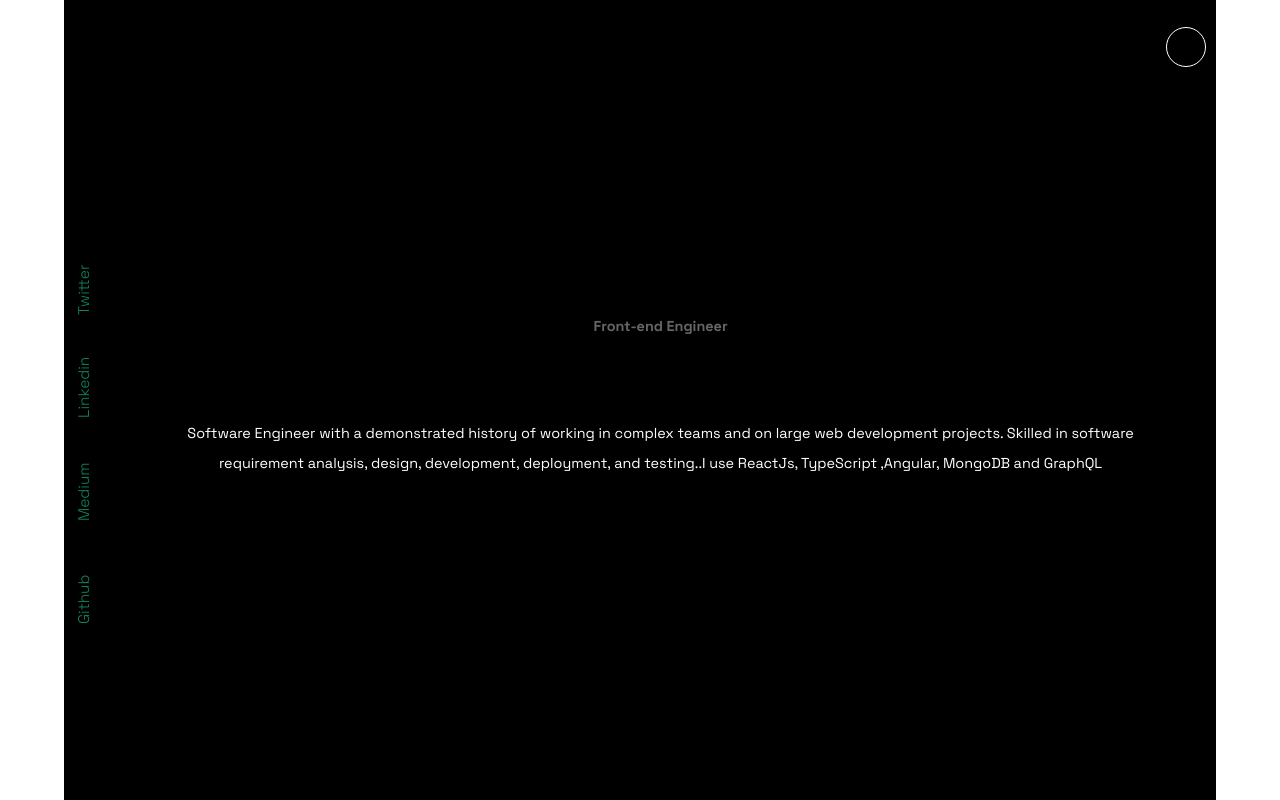
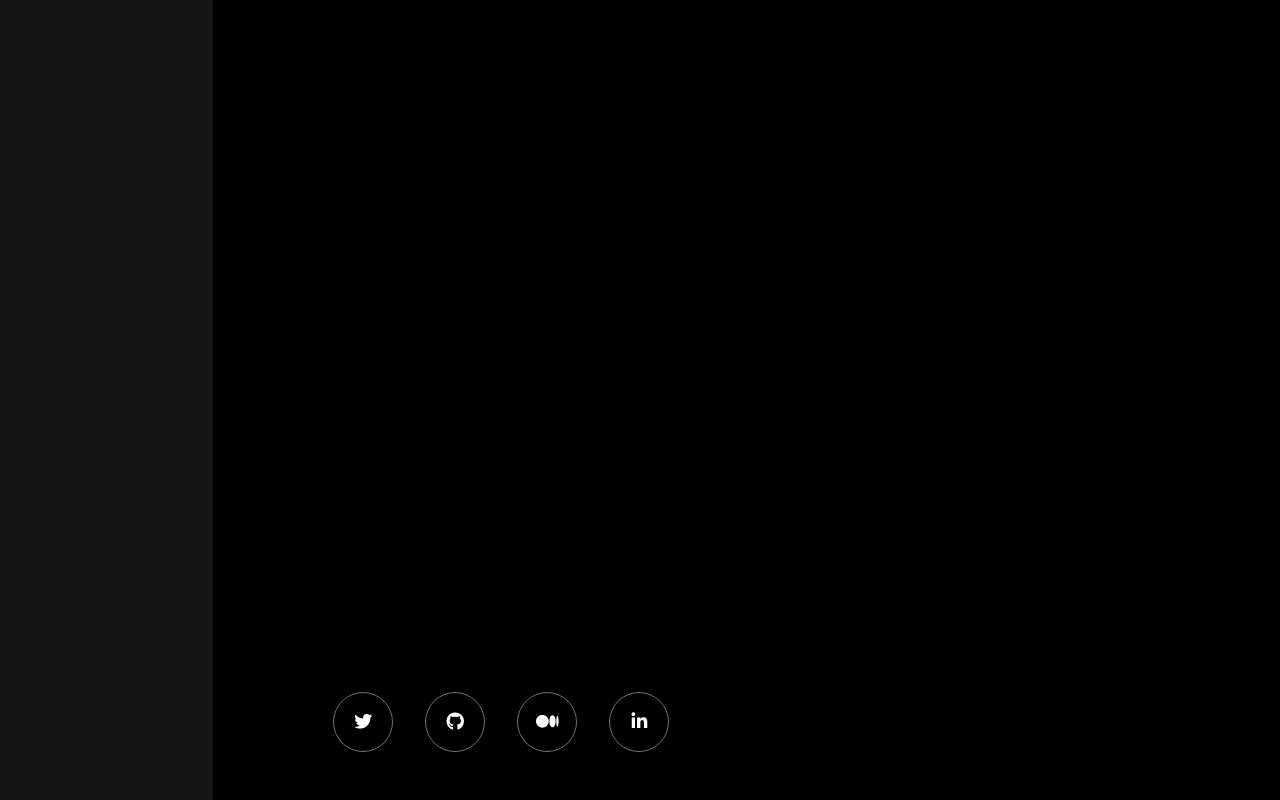
Before and after one commit to bimbowande/portfolio_me, a Next.js app: page / in a window 1280 px wide. Built offline with nearby package versions, Linux system fonts and the light colour scheme; some icons are missing.

Commit message:
push codes

```diff
--- a/components/Layout/Layout.tsx
+++ b/components/Layout/Layout.tsx
@@ -13,12 +13,10 @@ export interface LayoutProps {
 
 export const Layout : React.FC<LayoutProps> = LayoutProps => {
 
-  const [menu, changeMenu] = useState<boolean>(false);
+  const [menu, changeMenu] = useState<boolean>(true);
 
-  const toggleMenu = () =>{
+  const toggleMenu = () => changeMenu(!menu)
 
-    changeMenu(!menu)
-  }
 
   return (
     <>
--- a/components/Menu/Menu.tsx
+++ b/components/Menu/Menu.tsx
@@ -1,8 +1,8 @@
 import React from 'react'
 import { HeaderText } from '../../styles/Fonts'
 import { SocialMediaMobile } from '../SocialMedia/SocialMediaMobile'
-import { MenuDivisionOne, MenuDivisionTwo, MenuIcon, MenuLink, MenuLinkText, MenuNavBody, MenuNavHeading, MenuSocialLink, MenuStyle, SectionOne, SectionTwo, SocialLinkContainer } from './Style';
-import { pageLinks } from '../../pages/api/manifest';
+import { MenuDivisionOne, MenuDivisionTwo, MenuIcon, MenuLink, MenuLinkAdd, MenuLinkText, MenuNavBody, MenuNavHeading, MenuSocialLink, MenuStyle, NavClose, SectionOne, SectionTwo, SocialLinkContainer } from './Style';
+import { pageLinks,Manifest } from '../../pages/api/manifest';
 import { pageLink } from '../../pages/api/interface';
 
 export interface MenuProps {
@@ -32,12 +32,29 @@ export const Menu: React.FC<MenuProps> = (MenuProps) => {
                </MenuNavBody>
                <MenuSocialLink>
                   <SocialLinkContainer>
-                    <MenuIcon className=''></MenuIcon>
+                    <MenuLinkAdd href={Manifest?.socialLinks?.tw}>
+                      <MenuIcon className='fa-brands fa-twitter desktop_icons'></MenuIcon>
+                    </MenuLinkAdd>
+                  </SocialLinkContainer>
+                  <SocialLinkContainer>
+                    <MenuLinkAdd href={Manifest?.socialLinks?.github}>
+                      <MenuIcon className='fa-brands fa-github  desktop_icons'></MenuIcon>
+                    </MenuLinkAdd>
+                  </SocialLinkContainer>
+                  <SocialLinkContainer>
+                    <MenuLinkAdd className={Manifest?.socialLinks?.medium}>
+                      <MenuIcon className='fa-brands fa-medium desktop_icons'></MenuIcon>
+                    </MenuLinkAdd>
+                  </SocialLinkContainer>
+                  <SocialLinkContainer>
+                    <MenuLinkAdd className={Manifest?.socialLinks?.in}>
+                      <MenuIcon className='fa-brands fa-linkedin-in desktop_icons'></MenuIcon>
+                    </MenuLinkAdd>
                   </SocialLinkContainer>
                </MenuSocialLink>
             </SectionOne>
             <SectionTwo>
-               <MenuIcon onClick={MenuProps?.switchMenu} className='fa-solid fa-xmark'></MenuIcon>
+               <NavClose onClick={MenuProps?.switchMenu} className='fa-solid fa-xmark'></NavClose>
             </SectionTwo>
         </MenuDivisionTwo>
     </MenuStyle>
--- a/components/Menu/Style.tsx
+++ b/components/Menu/Style.tsx
@@ -2,7 +2,6 @@ import styled from "styled-components";
 import { colorvar } from "../../styles/variables";
 
 export const MenuStyle = styled.div`
-
     position:absolute;
     height:100%;
     top:0;
@@ -32,7 +31,6 @@ export const SectionOne = styled.div `
     padding:20px;
     padding-left: 120px;
     padding-top:60px;
-
 `
 
 export const SectionTwo = styled.div`
@@ -44,27 +42,56 @@ export const MenuNavHeading = styled.div``
 
 export const MenuNavBody = styled.div`
     margin-top:150px
+`
 
-`
-export const MenuLinkText =  styled.div`
+export const MenuLinkText = styled.div`
     margin-bottom:40px;
 `
+
 export const MenuLink = styled.a`
     text-transform:capitalize;
     font-size:2.0rem;
     font-weight:800;
-`
-export const MenuIcon = styled.i`
-    font-size:30px;
-    color:#11895B;
-    cursor:pointer;
+
 `
 
+export const MenuIcon = styled.i`
+    font-size:18px;
+    cursor:pointer;
+    color:white;
+`
+
+export const MenuLinkAdd = styled.a`
+    border:1px solid #707070;
+    width:60px;
+    height:60px;
+    display:flex;
+    align-items:center;
+    justify-content:center;
+    border-radius:50px;
+    cursor:pointer;
+    t
+
+    &:hover{
+        background:rgba(233,233,233,.2);
+    }
+`
 export const MenuSocialLink = styled.div`
-    border: 1px solid red;
     width:300px;
+    display:flex;
     height:300px;
-`
-export const SocialLinkContainer = styled.div`
+    gap:2rem;
 
 `
+
+export const SocialLinkContainer = styled.div`
+    border-radius:50px;
+    display:flex;
+    align-items:center;
+    justify-content:center;
+`
+
+export const NavClose = styled.i`
+font-size:1.5rem
+
+`
--- a/components/SocialMedia/SocialMediaMobile.tsx
+++ b/components/SocialMedia/SocialMediaMobile.tsx
@@ -6,7 +6,7 @@ export const SocialMediaMobile = () => {
   return (
     <SocialMobile>
        <SocialMediaLink>
-            <SocialText href={Manifest?.socialLinks?.tw}>
+            <SocialText href={Manifest?.socialLinks?.github}>
             <Icon className="fa-brands fa-github media_icons"></Icon>
             </SocialText>
         </SocialMediaLink>
@@ -16,8 +16,13 @@ export const SocialMediaMobile = () => {
             </SocialText>
         </SocialMediaLink>
         <SocialMediaLink>
-            <SocialText href={Manifest?.socialLinks?.tw}>
+            <SocialText href={Manifest?.socialLinks?.in}>
                 <Icon className="fa-brands fa-linkedin-in media_icons"></Icon>
+            </SocialText>
+        </SocialMediaLink>
+        <SocialMediaLink>
+            <SocialText href={Manifest?.socialLinks?.medium}>
+                <Icon className="fa-brands fa-medium media_icons"></Icon>
             </SocialText>
         </SocialMediaLink>
     </SocialMobile>
--- a/styles/Home.module.scss
+++ b/styles/Home.module.scss
@@ -11,3 +11,7 @@
   color:#11895B;
   font-size: 100px;
 }
+
+.desktop_icons{
+  color: white;
+}
```
Lines whose indentation alone changed are shown as unchanged.
